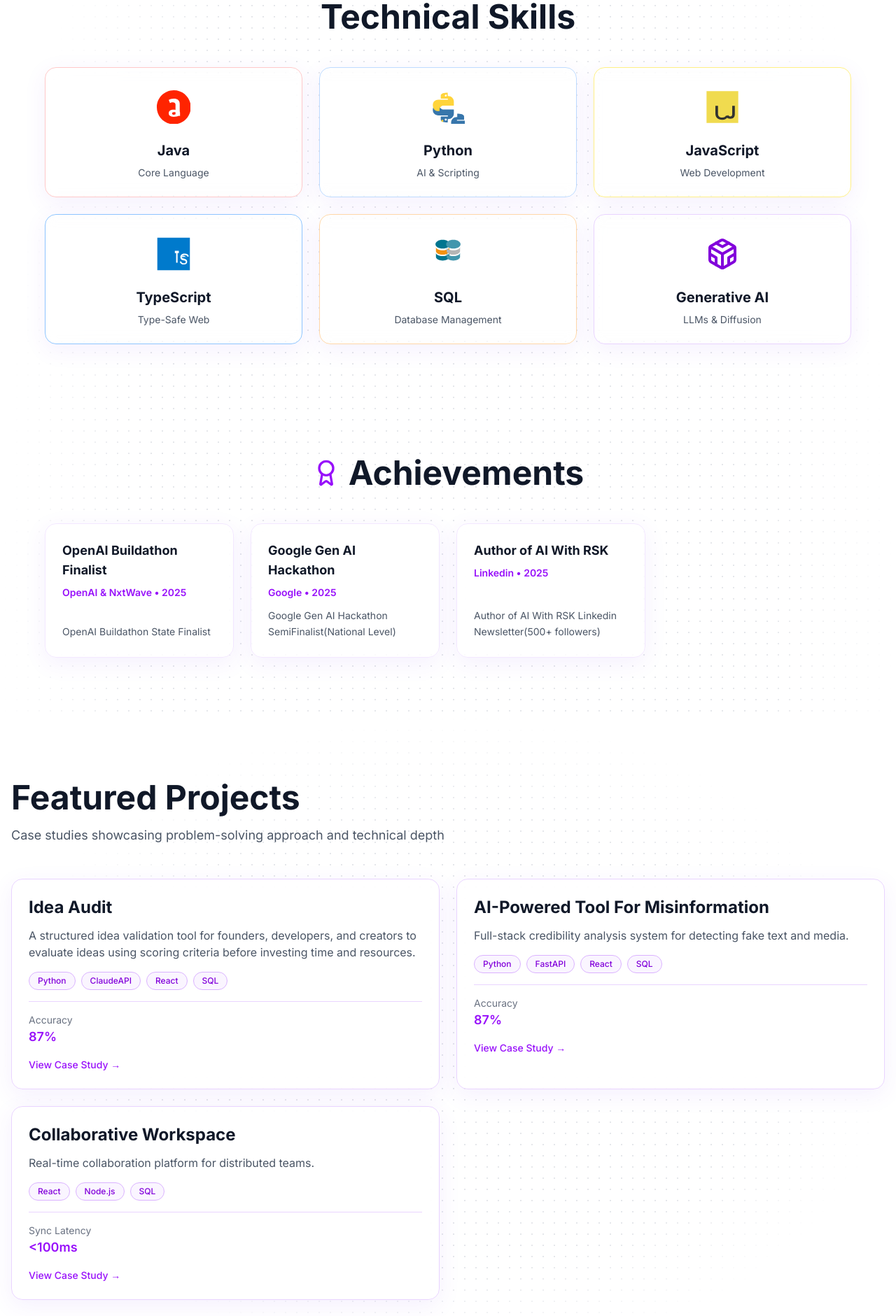
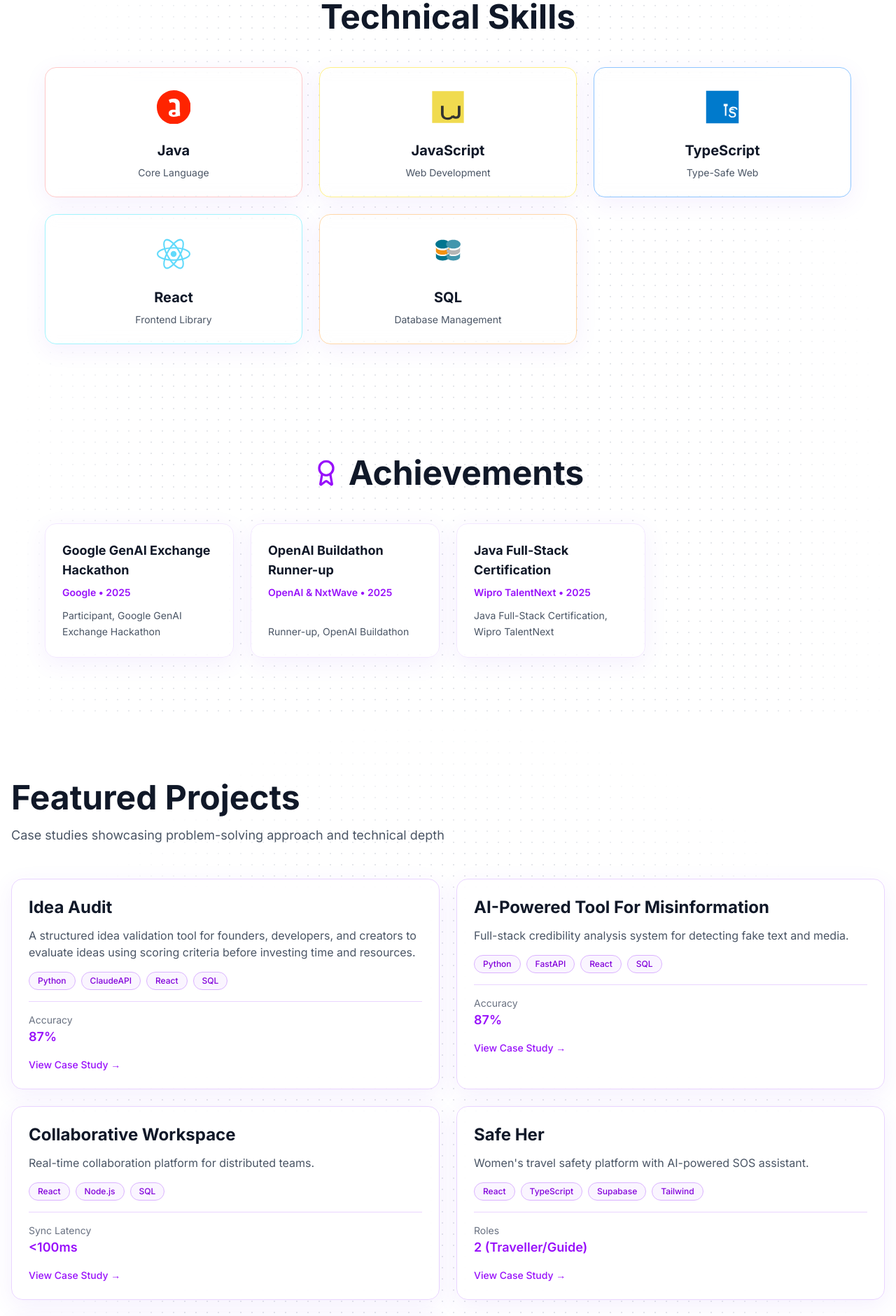
Before and after one commit to Ramasaikiran/Portfolio, a Next.js app: page / in a window 1280 px wide. Shown: the part 880-2761 px from the top of the page at 70% size. Built offline with nearby package versions, Linux system fonts and the light colour scheme.

Commit message:
Add SafeShe and NyayaAI projects, update skills/achievements, fix headline, fix lint issues (impure render, DOM mutation leak, a11y, SEO)

```diff
--- a/app/layout.tsx
+++ b/app/layout.tsx
@@ -19,15 +19,15 @@
   title: `${PERSONAL_INFO.name} | ${PERSONAL_INFO.title}`,
   description: PERSONAL_INFO.bio,
   keywords: [
-    "AI Engineer",
     "Full-Stack Developer",
+    "Software Engineer",
     "React",
     "Next.js",
     "TypeScript",
-    "Python",
-    "Machine Learning",
+    "Node.js",
+    "Spring Boot",
+    "Java",
     "MAANG",
-    "Software Engineer",
   ],
   authors: [{ name: PERSONAL_INFO.name, url: "https://ramasaikiran.github.io/portfolio/" }],
   creator: PERSONAL_INFO.name,
--- a/app/page.tsx
+++ b/app/page.tsx
@@ -1,14 +1,12 @@
 "use client";
 
-import dynamic from "next/dynamic";
 import GlassNavbar from "@/components/layout/GlassNavbar";
 import Footer from "@/components/layout/Footer";
 import Projects from "@/components/sections/Projects";
 import Contact from "@/components/sections/Contact";
-
-// Lazy load 3D background for better performance
 import Skills from "@/components/sections/Skills";
 import Achievements from "@/components/sections/Achievements";
+import Image from "next/image";
 
 export default function Home() {
   return (
@@ -29,10 +27,13 @@
           <div className="mx-auto max-w-4xl text-center">
             <div className="mb-8 flex justify-center">
               <div className="relative h-40 w-40 overflow-hidden rounded-full border-4 border-white shadow-xl sm:h-48 sm:w-48">
-                <img
+                <Image
                   src="/profile.jpg"
                   alt="Rama Sai Kiran Medam"
-                  className="h-full w-full object-cover"
+                  fill
+                  priority
+                  sizes="(min-width: 640px) 192px, 160px"
+                  className="object-cover"
                 />
               </div>
             </div>
--- a/components/3d/AntigravityBackground.tsx
+++ b/components/3d/AntigravityBackground.tsx
@@ -1,9 +1,22 @@
 "use client";
 
-import { useRef, useMemo } from "react";
+import { useRef, useEffect } from "react";
 import { Canvas, useFrame } from "@react-three/fiber";
 import { Float } from "@react-three/drei";
 import * as THREE from "three";
+
+// Generated once at module load (outside render, so it's not an impure
+// render call) rather than per-mount.
+function generateParticlePositions(): Float32Array {
+    const positions = new Float32Array(100 * 3);
+    for (let i = 0; i < 100; i++) {
+        positions[i * 3] = (Math.random() - 0.5) * 10;
+        positions[i * 3 + 1] = (Math.random() - 0.5) * 10;
+        positions[i * 3 + 2] = (Math.random() - 0.5) * 5;
+    }
+    return positions;
+}
+const PARTICLE_POSITIONS = generateParticlePositions();
 
 /**
  * Particle system with mouse interaction
@@ -11,27 +24,19 @@
 function ParticleField() {
     const particlesRef = useRef<THREE.Points>(null);
     const mousePos = useRef({ x: 0, y: 0 });
-
-    // Generate particle positions
-    const particlePositions = useMemo(() => {
-        const positions = new Float32Array(100 * 3);
-        for (let i = 0; i < 100; i++) {
-            positions[i * 3] = (Math.random() - 0.5) * 10;
-            positions[i * 3 + 1] = (Math.random() - 0.5) * 10;
-            positions[i * 3 + 2] = (Math.random() - 0.5) * 5;
-        }
-        return positions;
-    }, []);
+    const particlePositions = PARTICLE_POSITIONS;
 
     // Mouse move handler
-    if (typeof window !== "undefined") {
-        window.addEventListener("mousemove", (e) => {
+    useEffect(() => {
+        const handleMouseMove = (e: MouseEvent) => {
             mousePos.current = {
                 x: (e.clientX / window.innerWidth) * 2 - 1,
                 y: -(e.clientY / window.innerHeight) * 2 + 1,
             };
-        });
-    }
+        };
+        window.addEventListener("mousemove", handleMouseMove);
+        return () => window.removeEventListener("mousemove", handleMouseMove);
+    }, []);
 
     // Animation loop
     useFrame(() => {
--- a/components/sections/About.tsx
+++ b/components/sections/About.tsx
@@ -125,7 +125,7 @@
                                     line should serve a purpose, every component should be
                                     reusable, and every system should be built with the end user in
                                     mind. My goal is to create technology that not only works
-                                    flawlessly but also provides genuine value to people's lives.
+                                    flawlessly but also provides genuine value to people&apos;s lives.
                                 </p>
                             </FloatingCard>
                         </motion.div>
--- a/components/sections/Contact.tsx
+++ b/components/sections/Contact.tsx
@@ -46,7 +46,7 @@
                 setFormStatus("error");
                 setTimeout(() => setFormStatus("idle"), 5000);
             }
-        } catch (error) {
+        } catch {
             setFormStatus("error");
             setTimeout(() => setFormStatus("idle"), 5000);
         }
@@ -71,7 +71,7 @@
                         variants={fadeInUp}
                         className="mb-4 text-center text-4xl font-bold text-gray-900 sm:text-5xl"
                     >
-                        Let's Connect
+                        Let&apos;s Connect
                     </motion.h2>
 
                     <div className="grid gap-8 lg:grid-cols-2">
@@ -129,7 +129,7 @@
                                             className="flex items-center gap-2 rounded-lg bg-green-50 border border-green-200 p-4 text-green-700"
                                         >
                                             <CheckCircle size={20} />
-                                            <p>Message sent successfully! I'll get back to you soon.</p>
+                                            <p>Message sent successfully! I&apos;ll get back to you soon.</p>
                                         </motion.div>
                                     )}
 
--- a/components/sections/Projects.tsx
+++ b/components/sections/Projects.tsx
@@ -1,6 +1,6 @@
 "use client";
 
-import { useState } from "react";
+import { useState, useEffect } from "react";
 import { motion, AnimatePresence } from "framer-motion";
 import { ExternalLink, Github, X } from "lucide-react";
 import FloatingCard from "@/components/ui/FloatingCard";
@@ -14,13 +14,12 @@
     const [selectedProject, setSelectedProject] = useState<Project | null>(null);
 
     // Lock body scroll when modal is open
-    if (typeof window !== "undefined") {
-        if (selectedProject) {
-            document.body.style.overflow = "hidden";
-        } else {
+    useEffect(() => {
+        document.body.style.overflow = selectedProject ? "hidden" : "unset";
+        return () => {
             document.body.style.overflow = "unset";
-        }
-    }
+        };
+    }, [selectedProject]);
 
     return (
         <section id="projects" className="relative z-10 overflow-hidden bg-white px-4 py-24">
--- a/components/sections/Skills.tsx
+++ b/components/sections/Skills.tsx
@@ -18,10 +18,14 @@
             <path d="M192.45 0C86.136 0 0 86.138 0 192.454C0 298.77 86.136 384.908 192.45 384.908C298.766 384.908 384.902 298.77 384.902 192.454C384.902 86.138 298.766 0 192.45 0ZM249.778 288.796C237.94 294.948 214.542 299.872 191.222 299.872C151.01 299.872 135.012 284.18 135.012 258.952C135.012 238.442 153.164 220.598 186.298 220.598C197.682 220.598 206.912 221.826 211.528 222.75V161.218C211.528 141.22 197.682 135.682 181.684 135.682C167.532 135.682 157.686 139.682 149.07 144.298L134.912 108.61C145.988 102.148 165.992 94.764 191.222 94.764C236.446 94.764 259.212 114.762 259.212 154.142V231.674C259.212 240.29 260.442 245.828 262.596 251.058V291.564C258.904 290.95 254.596 290.026 249.778 288.796ZM211.528 259.668V249.822C207.526 248.898 201.372 247.974 194.91 247.974C179.834 247.974 173.374 254.128 173.374 262.336C173.374 271.258 179.526 276.182 193.372 276.182C201.064 276.182 208.756 274.028 211.528 271.566V259.668Z" fill="#ff2400" />
         </svg>
     ),
-    Python: (
-        <svg viewBox="0 0 128 128" className="h-full w-full" fill="currentColor" xmlns="http://www.w3.org/2000/svg">
-            <path d="M63.02 9.006c-13.882.043-26.608 1.996-26.608 11.455v11.72h27.14v3.864H27.135c-11.238 0-20.916 7.64-20.916 20.354 0 13.792 7.749 22.868 20.916 22.868h4.63V73.33c0-7.854 6.843-14.7 14.697-14.7H86.27V42.74c0-11.238-9.874-20.732-21.72-20.732H63.02V9.006zm-7.642 6.757a3.951 3.951 0 0 1 3.953 3.952 3.951 3.951 0 0 1-3.953 3.952 3.951 3.951 0 0 1-3.953-3.952 3.951 3.951 0 0 1 3.953-3.952zm43.344 26.969c13.883-.043 26.609-1.996 26.609-11.455V19.557H98.191v-3.864h36.417c11.238 0 20.916-7.64 20.916-20.354 0-13.792-7.749-22.868-20.916-22.868h-4.63v5.939c0 7.854-6.843 14.7-14.697 14.7H75.922v15.892c0 11.238 9.874 20.732 21.72 20.732h1.528v13.007h-.45z" transform="matrix(1 0 0 -1 0 132)" fill="#3776AB" />
-            <path d="M63.02 9.006c-13.882.043-26.608 1.996-26.608 11.455v11.72h27.14v3.864H27.135c-11.238 0-20.916 7.64-20.916 20.354 0 13.792 7.749 22.868 20.916 22.868h4.63V73.33c0-7.854 6.843-14.7 14.697-14.7H86.27V42.74c0-11.238-9.874-20.732-21.72-20.732H63.02V9.006zm-7.642 6.757a3.951 3.951 0 0 1 3.953 3.952 3.951 3.951 0 0 1-3.953 3.952 3.951 3.951 0 0 1-3.953-3.952zm-12.87 96.696a3.951 3.951 0 0 1 3.953 3.952 3.951 3.951 0 0 1-3.953 3.952 3.951 3.951 0 0 1-3.953-3.952 3.951 3.951 0 0 1 3.953-3.952z" fill="#FFD43B" />
+    React: (
+        <svg viewBox="-11.5 -10.23174 23 20.46348" className="h-full w-full" xmlns="http://www.w3.org/2000/svg">
+            <circle cx="0" cy="0" r="2.05" fill="#61dafb" />
+            <g stroke="#61dafb" strokeWidth="1" fill="none">
+                <ellipse rx="11" ry="4.2" />
+                <ellipse rx="11" ry="4.2" transform="rotate(60)" />
+                <ellipse rx="11" ry="4.2" transform="rotate(120)" />
+            </g>
         </svg>
     ),
     JavaScript: (
@@ -46,26 +50,15 @@
             <path fill="#4296AD" d="M84.4 72c-13.5 0-25.5-5.3-25.5-12.8v16.1c0 7.5 12 13.8 25.5 13.8 13.5 0 25.5-6.3 25.5-13.8V59.2c0 7.5-12 12.8-25.5 12.8z" />
         </svg>
     ),
-    GenAI: (
-        <svg viewBox="0 0 24 24" className="h-full w-full" fill="none" stroke="currentColor" strokeWidth="2" strokeLinecap="round" strokeLinejoin="round" xmlns="http://www.w3.org/2000/svg">
-            <path d="M21 16V8a2 2 0 0 0-1-1.73l-7-4a2 2 0 0 0-2 0l-7 4A2 2 0 0 0 3 8v8a2 2 0 0 0 1 1.73l7 4a2 2 0 0 0 2 0l7-4A2 2 0 0 0 21 16z" />
-            <polyline points="7.5 4.21 12 6.81 16.5 4.21" />
-            <polyline points="7.5 19.79 7.5 14.6 3 12" />
-            <polyline points="21 12 16.5 14.6 16.5 19.79" />
-            <polyline points="3.27 6.96 12 12.01 20.73 6.96" />
-            <line x1="12" y1="22.08" x2="12" y2="12" />
-        </svg>
-    )
 };
 
 
 const PROGRAMMING_SKILLS: Skill[] = [
     { name: "Java", icon: Icons.Java, color: "bg-red-50 text-red-700 border-red-200", description: "Core Language" },
-    { name: "Python", icon: Icons.Python, color: "bg-blue-50 text-blue-700 border-blue-200", description: "AI & Scripting" },
     { name: "JavaScript", icon: Icons.JavaScript, color: "bg-yellow-50 text-yellow-700 border-yellow-200", description: "Web Development" },
     { name: "TypeScript", icon: Icons.TypeScript, color: "bg-blue-50 text-blue-800 border-blue-300", description: "Type-Safe Web" },
+    { name: "React", icon: Icons.React, color: "bg-cyan-50 text-cyan-700 border-cyan-200", description: "Frontend Library" },
     { name: "SQL", icon: Icons.SQL, color: "bg-orange-50 text-orange-700 border-orange-200", description: "Database Management" },
-    { name: "Generative AI", icon: Icons.GenAI, color: "bg-purple-50 text-purple-700 border-purple-200", description: "LLMs & Diffusion" },
 ];
 
 export default function Skills() {
--- a/lib/constants.ts
+++ b/lib/constants.ts
@@ -1,12 +1,12 @@
-import { Project, SkillCategory, Achievement, SocialLink, LabExperiment } from "@/types";
+import { Project, SkillCategory, Achievement, SocialLink } from "@/types";
 
 /**
  * Personal Information
  */
 export const PERSONAL_INFO = {
     name: "Rama Sai Kiran Medam",
-    title: "AI Generalist & Full-Stack Engineer",
-    tagline: "Building scalable systems & intuitive interfaces",
+    title: "Full-Stack Engineer | AI Product Builder",
+    tagline: "Shipping production AI apps that solve real problems",
     bio: "I'm a driven Computer Science student passionate about AI, scalable systems, and clean code. Currently pursuing my degree at ACE Engineering College with a focus on building production-ready applications that solve real-world problems. My goal is to join a MAANG company where I can contribute to impactful engineering while continuously learning from the best.",
     email: "ramasaikiranm@gmail.com",
     location: "Hyderabad, India",
@@ -109,6 +109,45 @@
             { label: "Sync Latency", value: "<100ms" },
         ],
     },
+    {
+        id: "safe-her",
+        title: "Safe Her",
+        description: "Women's travel safety platform with AI-powered SOS assistant.",
+        challenge:
+            "Women travellers in India lack a reliable, real-time safety net that connects them to verified guides and emergency response without friction.",
+        solution:
+            "Built a dual-role platform for travellers and guides with a RAG-powered AI safety assistant, OTP-based auth, SOS push notifications, and Aadhaar e-KYC scaffolding for guide verification.",
+        techStack: [
+            "React",
+            "TypeScript",
+            "Supabase",
+            "Tailwind",
+        ],
+        github: "https://github.com/Ramasaikiran/Safe-Her",
+        liveUrl: "https://safe-her-pi.vercel.app/",
+        metrics: [
+            { label: "Roles", value: "2 (Traveller/Guide)" },
+        ],
+    },
+    {
+        id: "nyaya-ai",
+        title: "NyayaAI",
+        description: "Role-based legal AI platform for petition drafting and lawyer KYC.",
+        challenge:
+            "Legal petition drafting is slow and inaccessible, and platforms connecting users to verified lawyers need strict role-based control.",
+        solution:
+            "Built a role-based access control system for lawyers, users, and admins, with AI-assisted petition drafting and a lawyer KYC pipeline.",
+        techStack: [
+            "React",
+            "Node.js",
+            "Spring Boot",
+        ],
+        github: "https://github.com/Ramasaikiran/NyayaAI",
+        liveUrl: "https://nyaya-ai-s38w-k87qjg2qd-kirans-projects-9ede22f9.vercel.app/",
+        metrics: [
+            { label: "Roles", value: "3 (Lawyer/User/Admin)" },
+        ],
+    },
 ];
 
 /**
@@ -117,7 +156,7 @@
 export const SKILLS: SkillCategory[] = [
     {
         category: "Languages",
-        skills: ["Java", "Python"],
+        skills: ["Java"],
     },
     {
         category: "Frontend",
@@ -134,7 +173,6 @@
     {
         category: "AI & ML",
         skills: [
-            "Generative AI",
             "LangChain",
             "Langgraph",
             "promptEngineering",
@@ -163,25 +201,25 @@
  */
 export const ACHIEVEMENTS: Achievement[] = [
     {
-        id: "buildathon",
-        title: "OpenAI Buildathon Finalist",
+        id: "google-genai-exchange",
+        title: "Google GenAI Exchange Hackathon",
+        issuer: "Google",
+        date: "2025",
+        description: "Participant, Google GenAI Exchange Hackathon",
+    },
+    {
+        id: "openai-buildathon",
+        title: "OpenAI Buildathon Runner-up",
         issuer: "OpenAI & NxtWave",
         date: "2025",
-        description: "OpenAI Buildathon State Finalist",
+        description: "Runner-up, OpenAI Buildathon",
     },
     {
-        id: "google-hackathon",
-        title: "Google Gen AI Hackathon",
-        issuer: "Google",
+        id: "java-fullstack-cert",
+        title: "Java Full-Stack Certification",
+        issuer: "Wipro TalentNext",
         date: "2025",
-        description: "Google Gen AI Hackathon SemiFinalist(National Level)",
-    },
-    {
-        id: "Newsletter",
-        title: "Author of AI With RSK",
-        issuer: "Linkedin",
-        date: "2025",
-        description: "Author of AI With RSK Linkedin Newsletter(500+ followers)",
+        description: "Java Full-Stack Certification, Wipro TalentNext",
     },
 ];
 
--- a/lib/utils.ts
+++ b/lib/utils.ts
@@ -21,7 +21,7 @@
 /**
  * Debounce function for performance optimization
  */
-export function debounce<T extends (...args: any[]) => any>(
+export function debounce<T extends (...args: unknown[]) => unknown>(
     func: T,
     wait: number
 ): (...args: Parameters<T>) => void {
```
Also changed, not shown: 1 other file (tests, documents, lock files or other folders).
